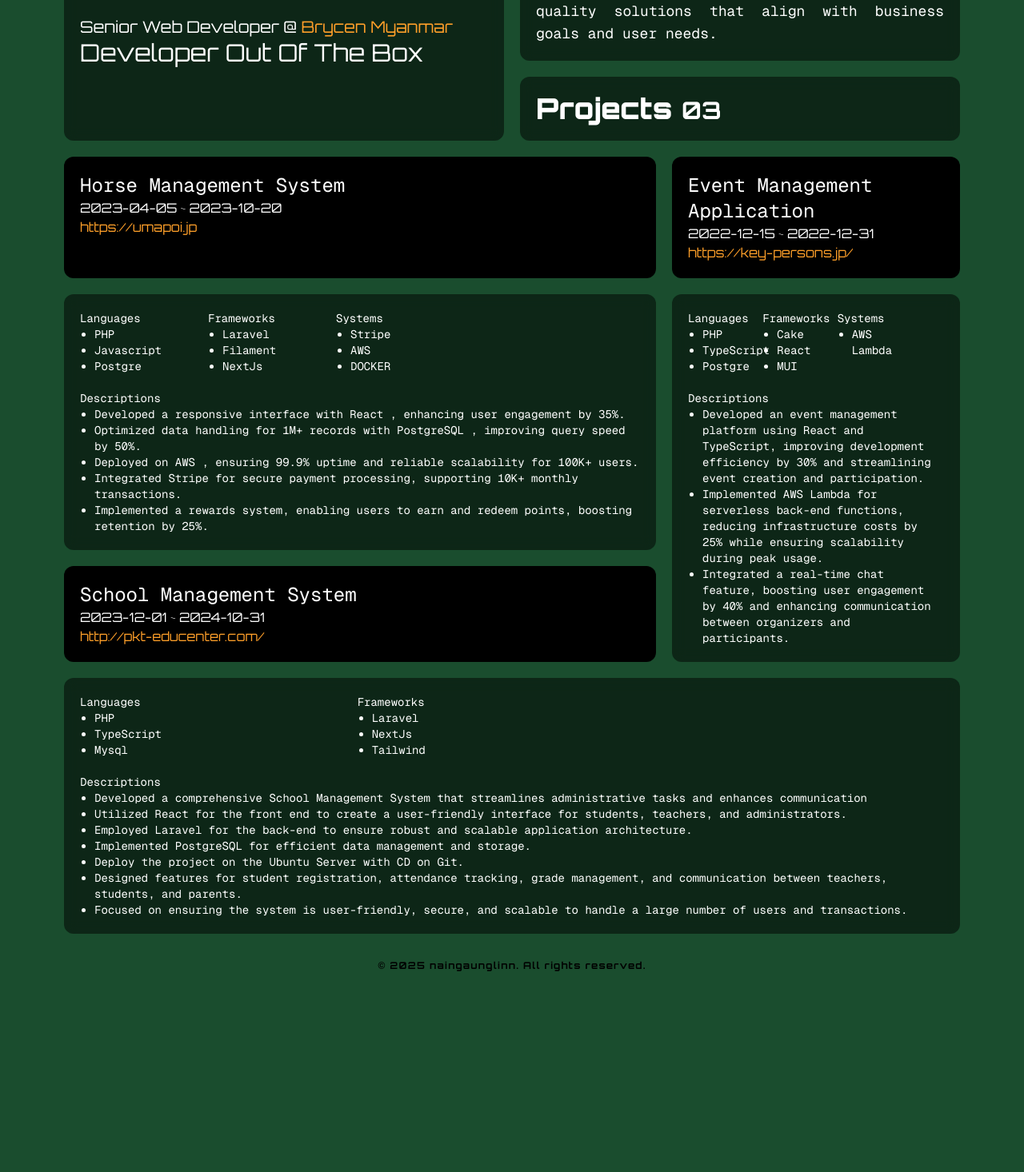
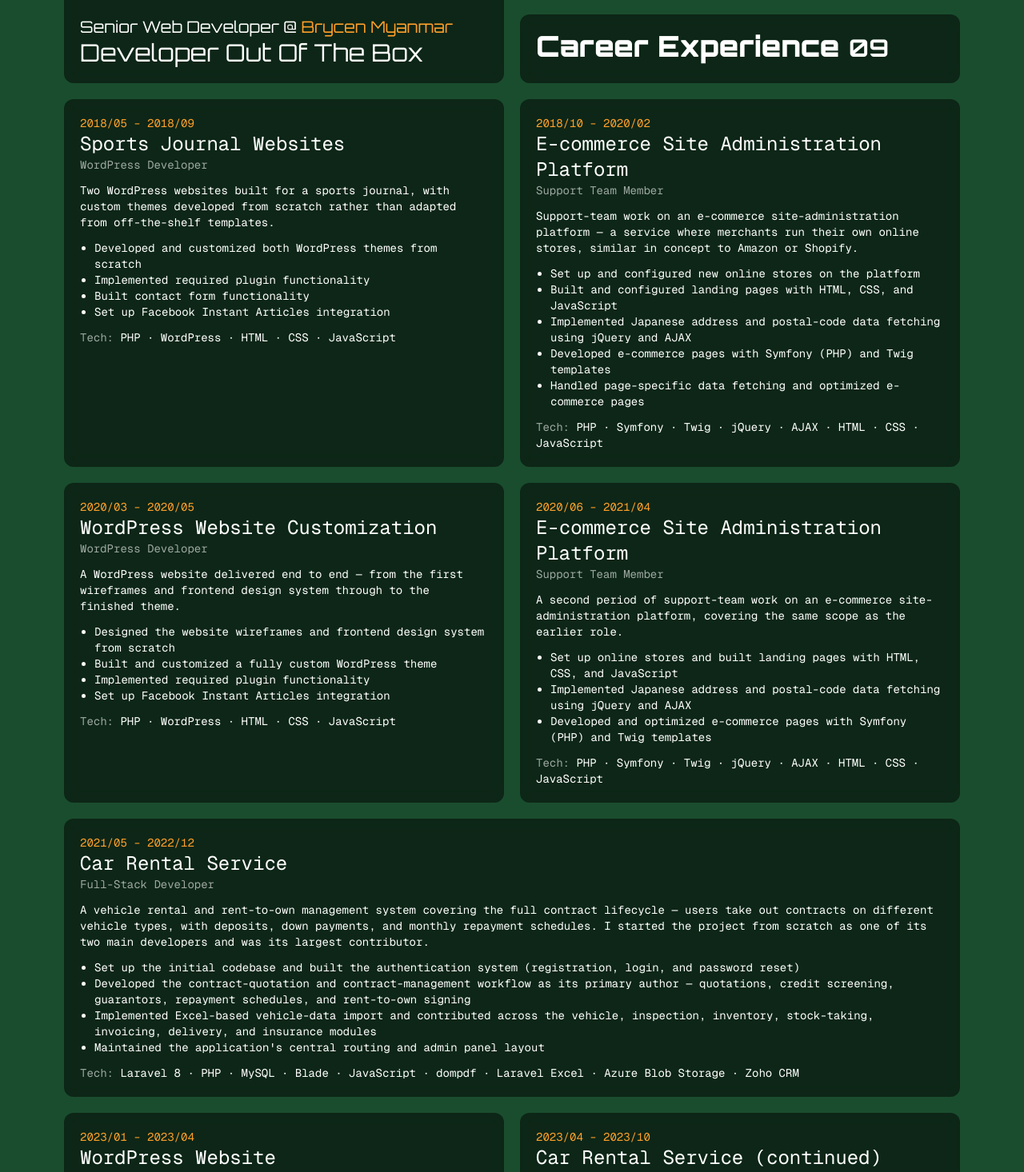
Before and after one commit to naingaunglinn/portfolio-3, a Next.js app: page / in a window 1280 px wide. Shown: the part 380-1846 px from the top of the page at 80% size. Before the commit the page ends 1708 px from the top, so only its background shows below. Built offline with nearby package versions, Linux system fonts and the light colour scheme.

Commit message:
update [content]: career experience section rewritten
Replace the old project cards with a chronological 9-entry career
experience section. Entries are privacy-safe: no client names, project
names, URLs, or repository links — system descriptions and verified
technical contributions only.

```diff
--- a/src/app/page.tsx
+++ b/src/app/page.tsx
@@ -1,6 +1,143 @@
 
 import Counter from "@/components/Counter";
 import Link from "next/link";
+
+type Experience = {
+  period: string;
+  title: string;
+  role: string;
+  summary: string;
+  highlights: string[];
+  tech: string[];
+  wide?: boolean;
+};
+
+const experiences: Experience[] = [
+  {
+    period: "2018/05 – 2018/09",
+    title: "Sports Journal Websites",
+    role: "WordPress Developer",
+    summary:
+      "Two WordPress websites built for a sports journal, with custom themes developed from scratch rather than adapted from off-the-shelf templates.",
+    highlights: [
+      "Developed and customized both WordPress themes from scratch",
+      "Implemented required plugin functionality",
+      "Built contact form functionality",
+      "Set up Facebook Instant Articles integration",
+    ],
+    tech: ["PHP", "WordPress", "HTML", "CSS", "JavaScript"],
+  },
+  {
+    period: "2018/10 – 2020/02",
+    title: "E-commerce Site Administration Platform",
+    role: "Support Team Member",
+    summary:
+      "Support-team work on an e-commerce site-administration platform — a service where merchants run their own online stores, similar in concept to Amazon or Shopify.",
+    highlights: [
+      "Set up and configured new online stores on the platform",
+      "Built and configured landing pages with HTML, CSS, and JavaScript",
+      "Implemented Japanese address and postal-code data fetching using jQuery and AJAX",
+      "Developed e-commerce pages with Symfony (PHP) and Twig templates",
+      "Handled page-specific data fetching and optimized e-commerce pages",
+    ],
+    tech: ["PHP", "Symfony", "Twig", "jQuery", "AJAX", "HTML", "CSS", "JavaScript"],
+  },
+  {
+    period: "2020/03 – 2020/05",
+    title: "WordPress Website Customization",
+    role: "WordPress Developer",
+    summary:
+      "A WordPress website delivered end to end — from the first wireframes and frontend design system through to the finished theme.",
+    highlights: [
+      "Designed the website wireframes and frontend design system from scratch",
+      "Built and customized a fully custom WordPress theme",
+      "Implemented required plugin functionality",
+      "Set up Facebook Instant Articles integration",
+    ],
+    tech: ["PHP", "WordPress", "HTML", "CSS", "JavaScript"],
+  },
+  {
+    period: "2020/06 – 2021/04",
+    title: "E-commerce Site Administration Platform",
+    role: "Support Team Member",
+    summary:
+      "A second period of support-team work on an e-commerce site-administration platform, covering the same scope as the earlier role.",
+    highlights: [
+      "Set up online stores and built landing pages with HTML, CSS, and JavaScript",
+      "Implemented Japanese address and postal-code data fetching using jQuery and AJAX",
+      "Developed and optimized e-commerce pages with Symfony (PHP) and Twig templates",
+    ],
+    tech: ["PHP", "Symfony", "Twig", "jQuery", "AJAX", "HTML", "CSS", "JavaScript"],
+  },
+  {
+    period: "2021/05 – 2022/12",
+    title: "Car Rental Service",
+    role: "Full-Stack Developer",
+    summary:
+      "A vehicle rental and rent-to-own management system covering the full contract lifecycle — users take out contracts on different vehicle types, with deposits, down payments, and monthly repayment schedules. I started the project from scratch as one of its two main developers and was its largest contributor.",
+    highlights: [
+      "Set up the initial codebase and built the authentication system (registration, login, and password reset)",
+      "Developed the contract-quotation and contract-management workflow as its primary author — quotations, credit screening, guarantors, repayment schedules, and rent-to-own signing",
+      "Implemented Excel-based vehicle-data import and contributed across the vehicle, inspection, inventory, stock-taking, invoicing, delivery, and insurance modules",
+      "Maintained the application's central routing and admin panel layout",
+    ],
+    tech: ["Laravel 8", "PHP", "MySQL", "Blade", "JavaScript", "dompdf", "Laravel Excel", "Azure Blob Storage", "Zoho CRM"],
+    wide: true,
+  },
+  {
+    period: "2023/01 – 2023/04",
+    title: "WordPress Website",
+    role: "WordPress Developer",
+    summary:
+      "Developed a WordPress website following the same approach as my earlier WordPress work — a custom theme built from scratch with the plugin functionality the site required.",
+    highlights: [],
+    tech: ["PHP", "WordPress", "HTML", "CSS", "JavaScript"],
+  },
+  {
+    period: "2023/04 – 2023/10",
+    title: "Car Rental Service (continued)",
+    role: "Full-Stack Developer",
+    summary:
+      "A second development phase of the Car Rental Service, continuing work on the platform built from scratch in 2021–2022.",
+    highlights: [
+      "Extended the contract workflow with repayment-debt tracking and rent-to-own contract improvements",
+      "Maintained and improved modules across the admin system",
+    ],
+    tech: ["Laravel 8", "PHP", "MySQL", "Blade", "JavaScript"],
+  },
+  {
+    period: "2023/11 – 2024/02",
+    title: "Horse Management System",
+    role: "Full-Stack Developer",
+    summary:
+      "A Japanese racehorse-support platform built by a small team — fans subscribe to support (“push”) their favorite racehorses and earn points, while an owners-club side offers fractional horse ownership with race and expense reporting. My work centered on payments and the public-facing frontend.",
+    highlights: [
+      "Developed the fan service's Stripe payment layer on Laravel Cashier as its primary author — card registration, SetupIntents and PaymentIntents, monthly support subscriptions, webhook handling, and referral point rewards",
+      "Built the subscription UI with Stripe Elements — the horse-push modal, card management, and payment-confirmation flows",
+      "Built much of the owners-club side's web frontend as its second-largest contributor — home, about, owner, and fan pages; horse listing and detail; fractional horse-share pages; race results and reports; SSR and SEO for guest pages",
+      "Implemented horse-report and horse-share API endpoints and resources in its Laravel backend",
+    ],
+    tech: ["Laravel 10", "PHP", "Laravel Cashier (Stripe)", "Filament", "PostgreSQL", "AWS S3", "Docker", "Next.js 13", "React", "TypeScript", "Tailwind CSS", "Vercel"],
+    wide: true,
+  },
+  {
+    period: "2024/03 – 2024/10",
+    title: "School Management System",
+    role: "Full-Stack Developer",
+    summary:
+      "A management system for an education center — a Laravel back office (Jetstream + Livewire) for running the center, alongside a Next.js public site for courses and enrollment. I was a founding backend developer on the system.",
+    highlights: [
+      "Set up the Laravel project and implemented authentication, role- and permission-based access control (Spatie Permissions), and user administration",
+      "Built the identity-card generation module — bilingual Myanmar–Japanese student ID cards rendered to PDF — along with graduation-certificate generation",
+      "Implemented Myanmar-specific reference data — NRC list handling, Myanmar-calendar age conversion, and master-data modules later migrated from controllers to Livewire",
+      "Implemented Word and PDF document export features",
+      "Automated deployment with a GitHub Actions CI/CD pipeline targeting the production Ubuntu server",
+      "Integrated and refactored the team's feature work on the Next.js frontend (navigation, course, and enrollment flows)",
+    ],
+    tech: ["Laravel", "Livewire", "Jetstream", "PHP", "MySQL", "Spatie Permissions", "GitHub Actions", "Ubuntu", "Next.js 13", "React", "TypeScript", "Tailwind CSS"],
+    wide: true,
+  },
+];
 
 export default function Home() {
   return (
@@ -13,135 +150,36 @@ export default function Home() {
             <p className="text-3xl">Developer Out Of The Box</p>
           </div>
           <div className="row-span-1 lg:col-span-3 col-span-6 bg-black/50 backdrop-blur-sm text-white p-5 rounded-xl ">
-            <p className="text-lg text-justify indent-8 font-mono">A Senior Developer with over seven years of experience in full-stack web development. I specialize in PHP, JavaScript, Laravel, and React with a strong focus on creating efficient and scalable web applications. I&apos;m passionate about learning new technologies and continuously improving my skills to deliver high-quality solutions. My passion lies in writing maintainable code, collaborating with cross-functional teams, and delivering high-quality solutions that align with business goals and user needs.</p>
+            <p className="text-lg text-justify indent-8 font-mono">I&apos;m a senior web developer with over seven years of full-stack experience, specializing in PHP, JavaScript, Laravel, and React. I focus on building efficient, scalable web applications and writing maintainable code, and I enjoy learning new technologies as projects demand them. I work closely with cross-functional teams to deliver solutions that serve both business goals and the people who use them.</p>
           </div>
           <div className="row-span-1 lg:col-span-3 col-span-6 bg-black/50 backdrop-blur-sm text-white p-5 rounded-xl">
-            <h1 className="text-4xl font-[900]">Projects <Counter to={3} duration={1} /></h1>
+            <h1 className="text-4xl font-[900]">Career Experience <Counter to={experiences.length} duration={1} /></h1>
           </div>
-          <div className="row-span-1 lg:col-span-4 col-span-6 bg-black text-white p-5 rounded-xl">
-            <h1 className="col-span-6 font-mono text-2xl">Horse Management System</h1>
-            <p className="col-span-9">2023-04-05 ~ 2023-10-20 <br/> <Link href={"https://umapoi.jp"} target="_blank" className="text-[#FF9F29] hover:text-amber-600">https://umapoi.jp</Link></p>
-          </div>
-          <div className="row-span-1 lg:col-span-2 col-span-6 lg:block hidden bg-black text-white p-5 rounded-xl">
-            <h1 className="col-span-6 font-mono text-2xl">Event Management Application</h1>
-            <p className="col-span-9">2022-12-15 ~ 2022-12-31  <br/> <Link href={"https://key-persons.jp/ "} target="_blank" className="text-[#FF9F29] hover:text-amber-600">https://key-persons.jp/</Link></p>
-          </div>
-          <div className="row-span-1 lg:col-span-4 col-span-6 bg-black/50 backdrop-blur-sm text-white p-5 rounded-xl">
-            <div className="grid grid-row-6 grid-cols-9 gap-5 text-sm font-mono">
-              <div className="col-span-2">
-                <p>Languages</p>
-                <ul className="list-disc list-start">
-                  <li>PHP</li>
-                  <li>Javascript</li>
-                  <li>Postgre</li>
+          {experiences.map((exp) => (
+            <div
+              key={exp.period}
+              className={`${exp.wide ? "lg:col-span-6" : "lg:col-span-3"} col-span-6 bg-black/50 backdrop-blur-sm text-white p-5 rounded-xl`}
+            >
+              <p className="font-mono text-sm text-[#FF9F29]">{exp.period}</p>
+              <h2 className="font-mono text-2xl">{exp.title}</h2>
+              <p className="font-mono text-sm text-white/60">{exp.role}</p>
+              <p className="font-mono text-sm mt-3">{exp.summary}</p>
+              {exp.highlights.length > 0 && (
+                <ul className="list-disc list-start font-mono text-sm mt-3">
+                  {exp.highlights.map((highlight) => (
+                    <li key={highlight}>{highlight}</li>
+                  ))}
                 </ul>
-              </div>
-              <div className="col-span-2">
-                <p>Frameworks</p>
-                <ul className="list-disc list-start">
-                  <li>Laravel</li>
-                  <li>Filament</li>
-                  <li>NextJs</li>
-                </ul>
-              </div>
-              <div className="col-span-2">
-                <p>Systems</p>
-                <ul className="list-disc list-start">
-                  <li>Stripe</li>
-                  <li>AWS</li>
-                  <li>DOCKER</li>
-                </ul>
-              </div>
-              <div className="col-start-1 col-span-9">
-                <p>Descriptions</p>
-                <ul className="list-disc list-start">
-                  <li>Developed a responsive interface with  React  , enhancing  user engagement by 35%.</li>
-                  <li>Optimized data handling for 1M+ records with  PostgreSQL  ,  improving query speed by 50%.</li>
-                  <li>Deployed on  AWS  , ensuring 99.9% uptime and reliable  scalability for 100K+ users. </li>
-                  <li> Integrated  Stripe  for secure payment processing, supporting  10K+ monthly transactions. </li>
-                  <li> Implemented a rewards system, enabling users to earn and redeem points, boosting retention by 25%.</li>
-                </ul>
-              </div>
+              )}
+              <p className="font-mono text-sm mt-3">
+                <span className="text-white/60">Tech:</span> {exp.tech.join(" · ")}
+              </p>
             </div>
-          </div>
-          <div className="row-span-1 lg:col-span-2 col-span-6 lg:hidden block bg-black text-white p-5 rounded-xl">
-            <h1 className="col-span-6 font-mono text-2xl">Event Management Application</h1>
-            <p className="col-span-9">2022-12-15 ~ 2022-12-31  <br/> <Link href={"https://key-persons.jp/ "} target="_blank" className="text-[#FF9F29] hover:text-amber-600">https://key-persons.jp/</Link></p>
-          </div>
-          <div className="row-span-2 lg:col-span-2 col-span-6 bg-black/50 backdrop-blur-sm text-white p-5 rounded-xl">
-            <div className="grid grid-row-6 grid-cols-6 gap-5 text-sm font-mono">
-              <div className="col-span-2">
-                <p>Languages</p>
-                <ul className="list-disc list-start">
-                  <li>PHP</li>
-                  <li>TypeScript</li>
-                  <li>Postgre</li>
-                </ul>
-              </div>
-              <div className="col-span-2">
-                <p>Frameworks</p>
-                <ul className="list-disc list-start">
-                  <li>Cake</li>
-                  <li>React</li>
-                  <li>MUI</li>
-                </ul>
-              </div>
-              <div className="col-span-3">
-                <p>Systems</p>
-                <ul className="list-disc list-start">
-                  <li>AWS Lambda</li>
-                </ul>
-              </div>
-              <div className="col-start-1 col-span-9">
-                <p>Descriptions</p>
-                <ul className="list-disc list-start">
-                  <li> Developed an event management platform using React and TypeScript, improving development efficiency by 30% and streamlining event creation and participation.</li>
-                  <li> Implemented AWS Lambda for serverless back-end functions, reducing infrastructure costs by 25% while ensuring scalability during peak usage. </li>
-                  <li> Integrated a real-time chat feature, boosting user engagement by 40% and enhancing communication between organizers and participants. </li>
-                </ul>
-              </div>
-            </div>
-          </div>
-          <div className="row-span-1 lg:col-span-4 col-span-6 bg-black text-white p-5 rounded-xl">
-            <h1 className="col-span-6 font-mono text-2xl">School Management System</h1>
-            <p className="col-span-9">2023-12-01 ~ 2024-10-31  <br/> <Link href={"http://pkt-educenter.com/"} target="_blank" className="text-[#FF9F29] hover:text-amber-600">http://pkt-educenter.com/</Link></p>
-          </div>
-          <div className="row-span-3 col-span-6 bg-black/50 backdrop-blur-sm text-white p-5 rounded-xl">
-            <div className="grid grid-row-6 grid-cols-6 gap-5 text-sm font-mono">
-              <div className="col-span-2">
-                <p>Languages</p>
-                <ul className="list-disc list-start">
-                  <li>PHP</li>
-                  <li>TypeScript</li>
-                  <li>Mysql</li>
-                </ul>
-              </div>
-              <div className="col-span-2">
-                <p>Frameworks</p>
-                <ul className="list-disc list-start">
-                  <li>Laravel</li>
-                  <li>NextJs</li>
-                  <li>Tailwind</li>
-                </ul>
-              </div>
-              <div className="col-start-1 col-span-9">
-                <p>Descriptions</p>
-                <ul className="list-disc list-start">
-                  <li> Developed a comprehensive School Management System that streamlines administrative tasks and enhances communication</li>
-                  <li> Utilized React for the front end to create a user-friendly interface for students, teachers, and administrators.</li>
-                  <li> Employed Laravel for the back-end to ensure robust and scalable application architecture. </li>
-                  <li> Implemented PostgreSQL for efficient data management and storage.</li>
-                  <li> Deploy the project on the Ubuntu Server with CD on Git.</li>
-                  <li> Designed features for student registration, attendance tracking, grade management, and communication between teachers, students, and parents.</li>
-                  <li> Focused on ensuring the system is user-friendly, secure, and scalable to handle a large number of users and transactions.</li>
-                </ul>
-              </div>
-            </div>
-          </div>
+          ))}
         </div>
       </main>
       <footer className="py-8 text-black row-start-3 flex gap-6 flex-wrap items-center justify-center">
-        <p className="font-bold text-xs tracking-widest">© 2025 naingaunglinn. All rights reserved.</p>
+        <p className="font-bold text-xs tracking-widest">© 2026 naingaunglinn. All rights reserved.</p>
       </footer>
     </div>
   );
```
